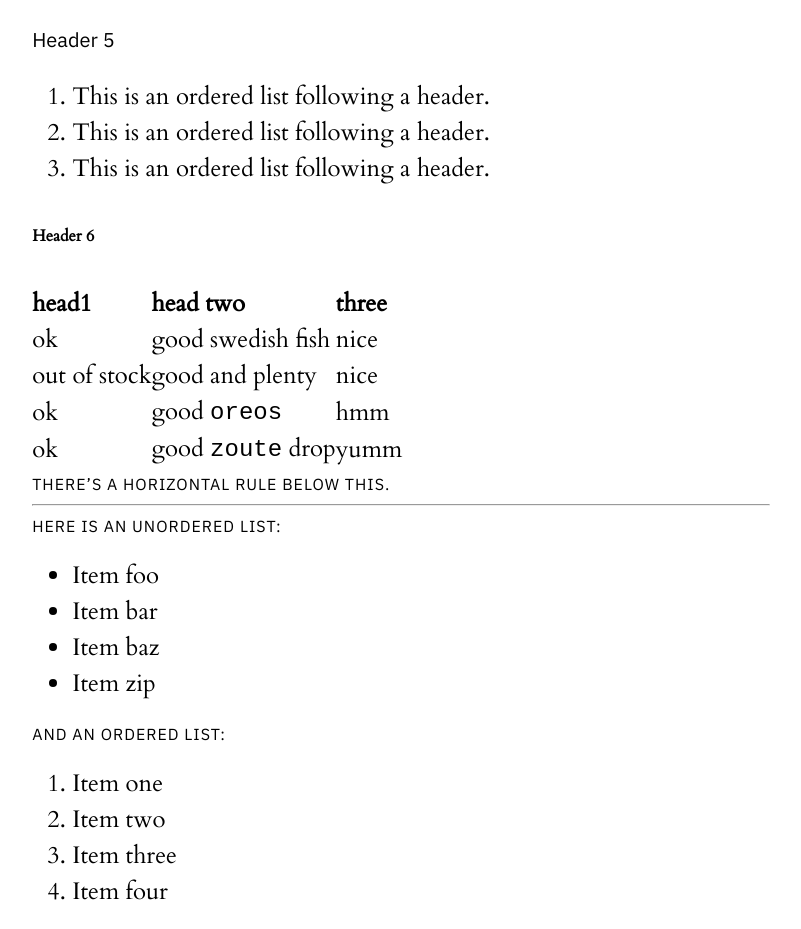
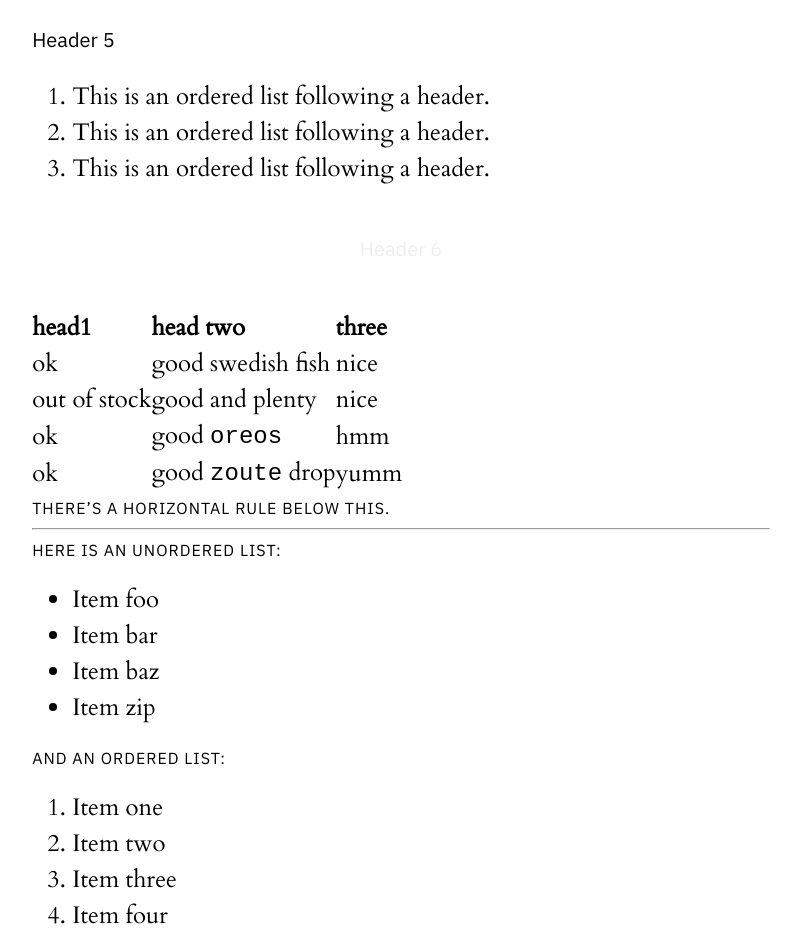
Before and after one commit to Designing-Hope/designing-hope.github.io, a Jekyll site: the page built from index.md, in a window 1280 px wide. Shown: the part 2076-3005 px from the top of the page, without its empty margins (239-1040 px from the left). Built offline with Jekyll 4.4.1, drawn with Linux system fonts in a browser that asks for light colours.

```diff
--- a/_sass/main.scss
+++ b/_sass/main.scss
@@ -101,6 +101,16 @@
     -moz-osx-font-smoothing: grayscale;
 }
 
+h6 {
+    color: #eee;
+    font-family: "IBM Plex Sans", sans-serif;
+    font-size: 20px;
+    font-weight: 400;
+    text-align: center;
+    -webkit-font-smoothing: antialiased;
+    -moz-osx-font-smoothing: grayscale;
+}
+
 blockquote {
     font-family: "IBM Plex Sans", sans-serif;
     font-size: 20px;
```
Also changed, not shown: content/chapter-01.md (+1 -1 lines).
